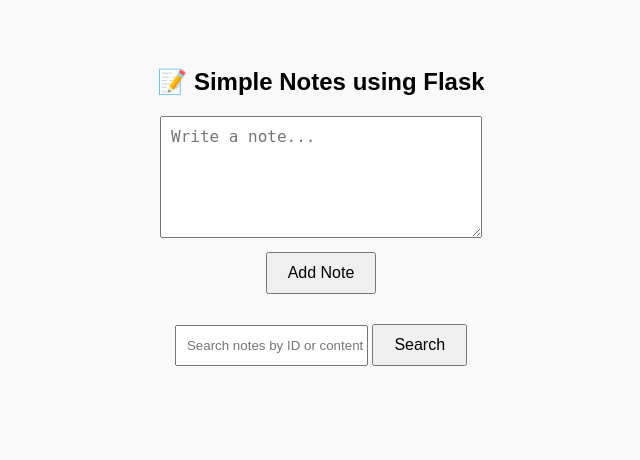
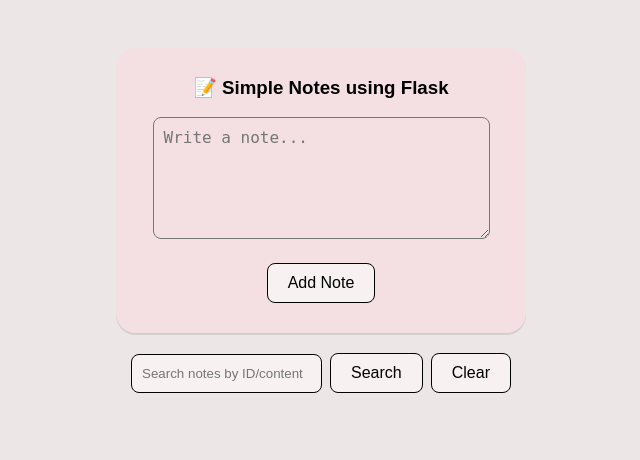
Before and after one commit to loydskie11/mini-notes-using-flask, a Flask app: page / in a window 1280 px wide. Shown: the top 460 px of the page, without its empty margins (319-959 px from the left). Run offline with Flask 3, Linux system fonts and the light colour scheme.

Commit message:
modified stylings, added a required button for the search bar

```diff
--- a/templates/index.html
+++ b/templates/index.html
@@ -4,12 +4,20 @@
   <meta charset="UTF-8" />
   <title>Simple Notes App with Delete</title>
   <style>
+    ::-webkit-scrollbar{
+      display: none;
+    }
     body {
       font-family: Arial, sans-serif;
       padding: 40px;
-      background: #f9f9f9;
+      background: #ece6e6;
+      display: flex;
+      flex-direction: column;
+      gap: 10px;
+
+      align-items: center;
     }
-    h2 {
+    h3 {
       text-align: center;
     }
     form {
@@ -17,30 +25,57 @@
       margin-bottom: 20px;
     }
     textarea {
-      width: 300px;
+      width: 90%;
       height: 100px;
       padding: 10px;
       font-size: 16px;
+      background-color: transparent;
+      border-radius: 8px;
     }
     input{
         height: 35px;
         padding-left: 10px;
+        background-color: rgb(247, 241, 242);
+        border-radius: 8px;
+        border: 1px solid black;
     }
 
-    button {
+    .addNotes button {
       padding: 10px 20px;
       font-size: 16px;
-      margin-top: 10px;
+      margin-top: 20px;
       cursor: pointer;
+      border-radius: 8px;
+      background-color: rgb(247, 241, 242);
+      border: 1px solid black;
+    }
+    .search-form button {
+      padding: 10px 20px;
+      font-size: 16px;
+      cursor: pointer;
+      border-radius: 8px;
+      background-color: rgb(247, 241, 242);
+      border: 1px solid black;
+    }
+    button {
+      transition: transform 0.3s ease;
+    }
+    button:hover{
+      transform: scale(1.05);
     }
     .note {
       max-width: 400px;
-      margin: 10px auto;
+      width: 300px;
+      margin: 5px auto;
       background: white;
-      padding: 15px;
-      border-left: 5px solid #2196F3;
+      padding: 15px 70px 15px 15px;
+      border-left: 5px solid pink;
       box-shadow: 0 0 4px rgba(0,0,0,0.1);
       position: relative;
+      transition: transform 0.3s ease;
+    }
+    .note:hover{
+      transform: scale(1.05);
     }
     .delete-btn {
       position: absolute;
@@ -54,19 +89,37 @@
       border-radius: 3px;
       cursor: pointer;
     }
+    .addNotes {
+      padding: 10px 30px;
+      background-color: rgb(244, 224, 227);
+      width: 350px;
+      border-radius: 20px;
+      box-shadow: 0px 2px rgba(0, 0, 0, 0.104);
+    }
+    .search-form {
+      display: flex;
+      align-items: center;
+      margin-top: 10px;
+    }
   </style>
 </head>
 <body>
 
-  <h2>📝 Simple Notes using Flask</h2>
-  <form method="POST">
-    <textarea name="note" placeholder="Write a note..." required></textarea><br />
-    <button type="submit">Add Note</button>
-  </form>
+  <div class="addNotes">
+    <h3>📝 Simple Notes using Flask</h3>
+    <form method="POST">
+      <textarea name="note" placeholder="Write a note..." required></textarea><br />
+      <button type="submit">Add Note</button>
+    </form>
+  </div>
 
-  <form class="search-form" method="GET" action="/">
-    <input type="text" name="query" placeholder="Search notes by ID or content" value="{{ query or '' }}">
+
+  <form class="search-form" method="GET" action="/" style="display: flex; gap: 8px;">
+    <input type="text" name="query" placeholder="Search notes by ID/content" value="{{ query or '' }}" required>
     <button type="submit">Search</button>
+    <a href="/" style="text-decoration: none;">
+      <button type="button">Clear</button>
+    </a>
   </form>
 
   {% for note in notes %}
```
